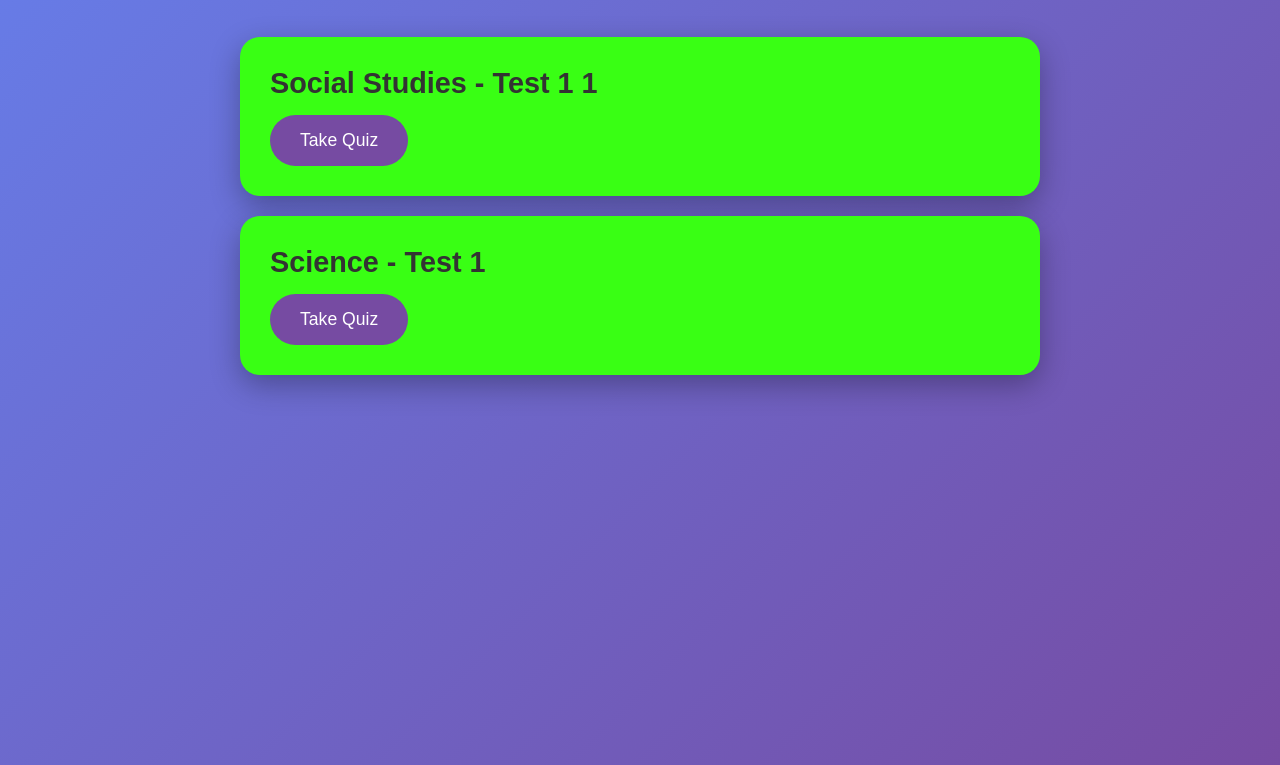
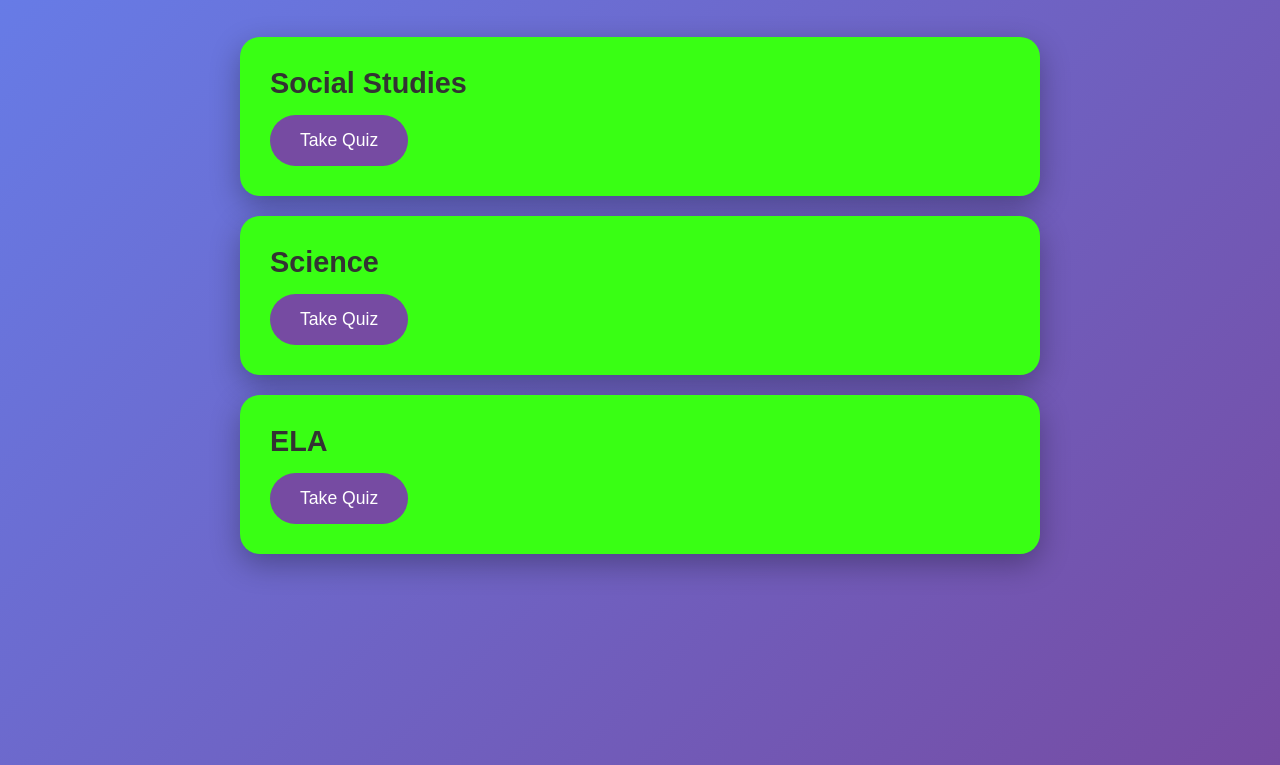
Before and after one commit to bloodmoses/Quiz-Maker, a plain HTML site: page index.html in a window 1280 px wide. Shown: the part 115-880 px from the top of the page. Drawn offline with Linux system fonts and the light colour scheme.

Commit message:
Update index.html

```diff
--- a/index.html
+++ b/index.html
@@ -66,15 +66,22 @@
 
         <!-- COPY THIS BLOCK TO ADD MORE QUIZZES -->
         <div class="quiz-link">
-            <h2>Social Studies - Test 1 1</h2>
+            <h2>Social Studies</h2>
             <a href="socialstudies_1.html">Take Quiz</a>
         </div>
         <!-- END COPY BLOCK -->
 
         <!-- COPY THIS BLOCK TO ADD MORE QUIZZES -->
         <div class="quiz-link">
-            <h2>Science - Test 1</h2>
+            <h2>Science</h2>
             <a href="science_1.html">Take Quiz</a>
+        </div>
+        <!-- END COPY BLOCK -->
+
+        <!-- COPY THIS BLOCK TO ADD MORE QUIZZES -->
+        <div class="quiz-link">
+            <h2>ELA</h2>
+            <a href="ELA_1.html">Take Quiz</a>
         </div>
         <!-- END COPY BLOCK -->
 
```
